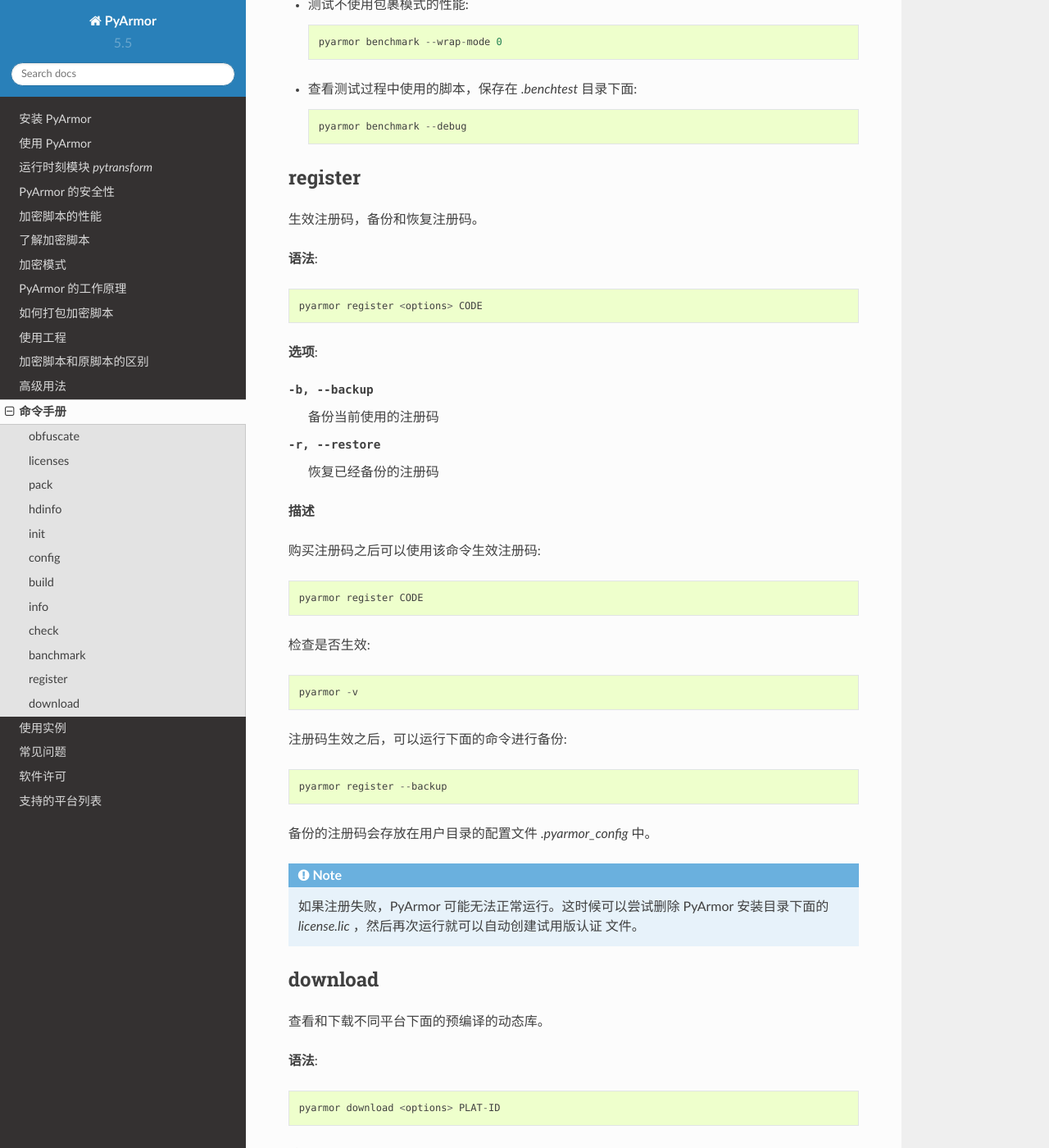
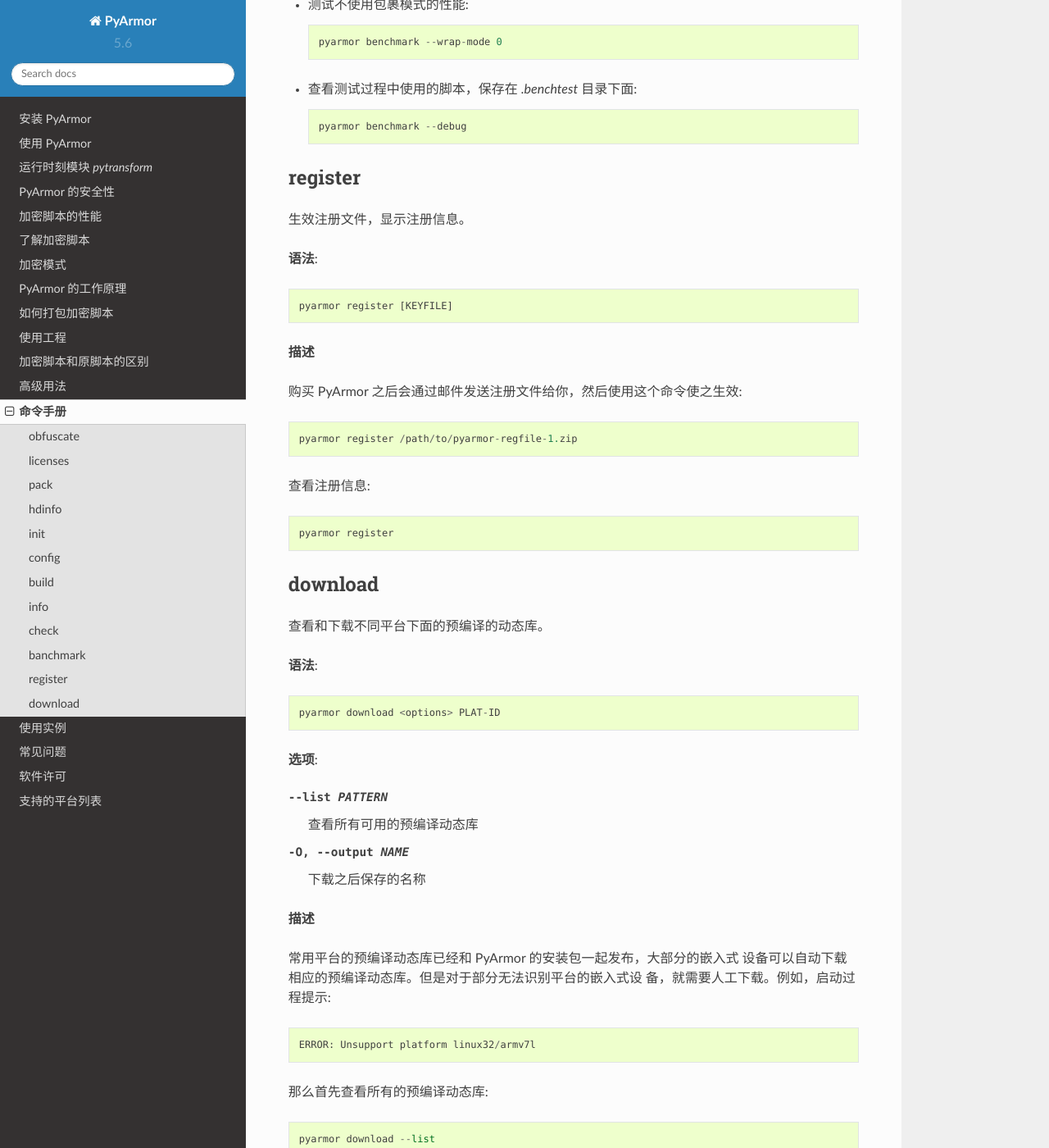
Before and after one commit to dashingsoft/pyarmor-docs-zh, a Sphinx documentation site: the page built from docs/man.rst, in a window 1280 px wide and 1400 px high, scrolled down 15044 px. Shown: the whole window at 82% size. Built offline with Sphinx 7.4.7 and the Read the Docs theme 2.0.0, drawn with Linux system fonts in a browser that asks for light colours.

Commit message:
Change register command

```diff
--- a/docs/conf.py
+++ b/docs/conf.py
@@ -57,9 +57,9 @@
 # built documents.
 #
 # The short X.Y version.
-version = '5.5'
+version = '5.6'
 # The full version, including alpha/beta/rc tags.
-release = '5.5.0'
+release = '5.6.0'
 
 # The language for content autogenerated by Sphinx. Refer to documentation
 # for a list of supported languages.
--- a/docs/man.rst
+++ b/docs/man.rst
@@ -29,7 +29,7 @@
 其他不常使用的命令::
 
     benchmark    测试加密脚本的性能
-    register     生效注册码
+    register     生效注册文件
     download     查看和下载预编译的动态库
 
 可以运行 `pyarmor <command> -h` 查看各个命令的详细使用方法。
@@ -572,39 +572,21 @@
 register
 --------
 
-生效注册码，备份和恢复注册码。
+生效注册文件，显示注册信息。
 
 **语法**::
 
-    pyarmor register <options> CODE
-
-**选项**:
-
--b, --backup     备份当前使用的注册码
--r, --restore    恢复已经备份的注册码
+    pyarmor register [KEYFILE]
 
 **描述**
 
-购买注册码之后可以使用该命令生效注册码::
+购买 PyArmor 之后会通过邮件发送注册文件给你，然后使用这个命令使之生效::
 
-    pyarmor register CODE
+    pyarmor register /path/to/pyarmor-regfile-1.zip
 
-检查是否生效::
+查看注册信息::
 
-    pyarmor -v
-
-注册码生效之后，可以运行下面的命令进行备份::
-
-    pyarmor register --backup
-
-备份的注册码会存放在用户目录的配置文件 `.pyarmor_config` 中。
-
-.. note::
-
-   如果注册失败，PyArmor 可能无法正常运行。这时候可以尝试删除 PyArmor
-   安装目录下面的 `license.lic` ，然后再次运行就可以自动创建试用版认证
-   文件。
-
+    pyarmor register
 
 .. _download:
 
```
